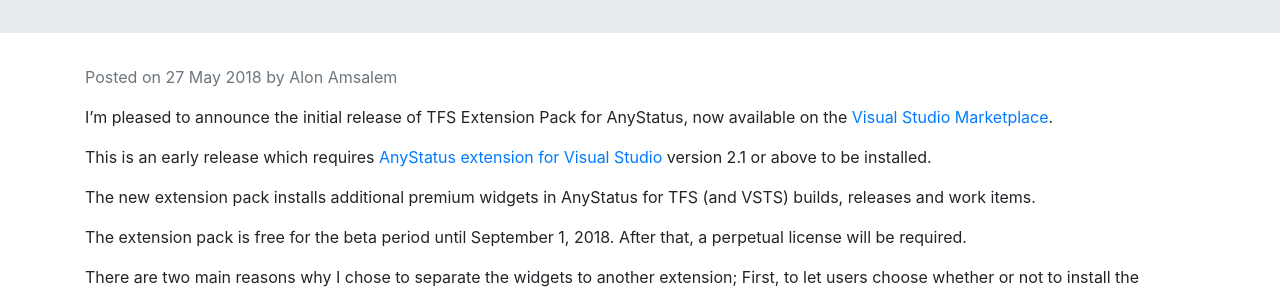
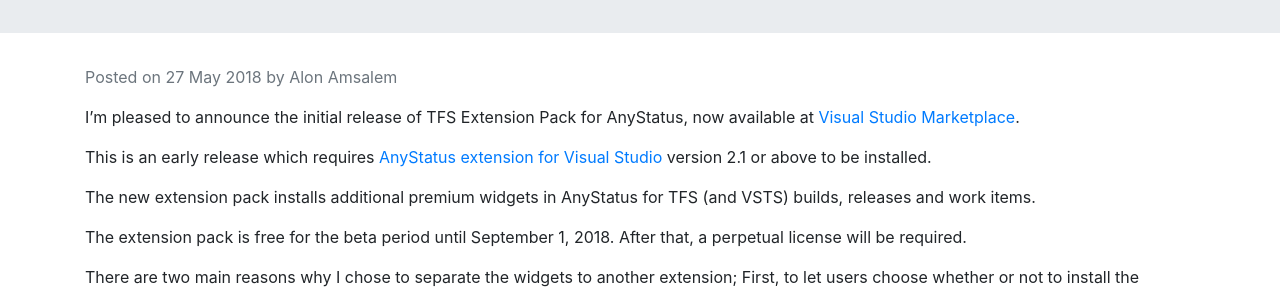
Before and after one commit to AnyStatus/anystatus.github.io, a Jekyll site: the page built from _posts/2018-05-17-announcing-tfs-extension-pack.md, in a window 1280 px wide and 1096 px high. Shown: the part 158-450 px from the top of the window. Built offline with Jekyll 4.4.1, drawn with Linux system fonts in a browser that asks for light colours; nearby versions of some CDN libraries; comment, search, counter and statistics services are not loaded.

Commit message:
Update 2018-05-17-announcing-tfs-extension-pack.md

```diff
--- a/_posts/2018-05-17-announcing-tfs-extension-pack.md
+++ b/_posts/2018-05-17-announcing-tfs-extension-pack.md
@@ -6,7 +6,7 @@
 tags: [TFS, VSTS]
 ---
 
-I'm pleased to announce the initial release of TFS Extension Pack for AnyStatus, now available on the [Visual Studio Marketplace](https://marketplace.visualstudio.com/items?itemName=anystatus.TFSExtensionPack).
+I'm pleased to announce the initial release of TFS Extension Pack for AnyStatus, now available at [Visual Studio Marketplace](https://marketplace.visualstudio.com/items?itemName=anystatus.TFSExtensionPack).
 
 This is an early release which requires [AnyStatus extension for Visual Studio](https://marketplace.visualstudio.com/items?itemName=AlonAmsalem.AnyStatus) version 2.1 or above to be installed.
 
```
